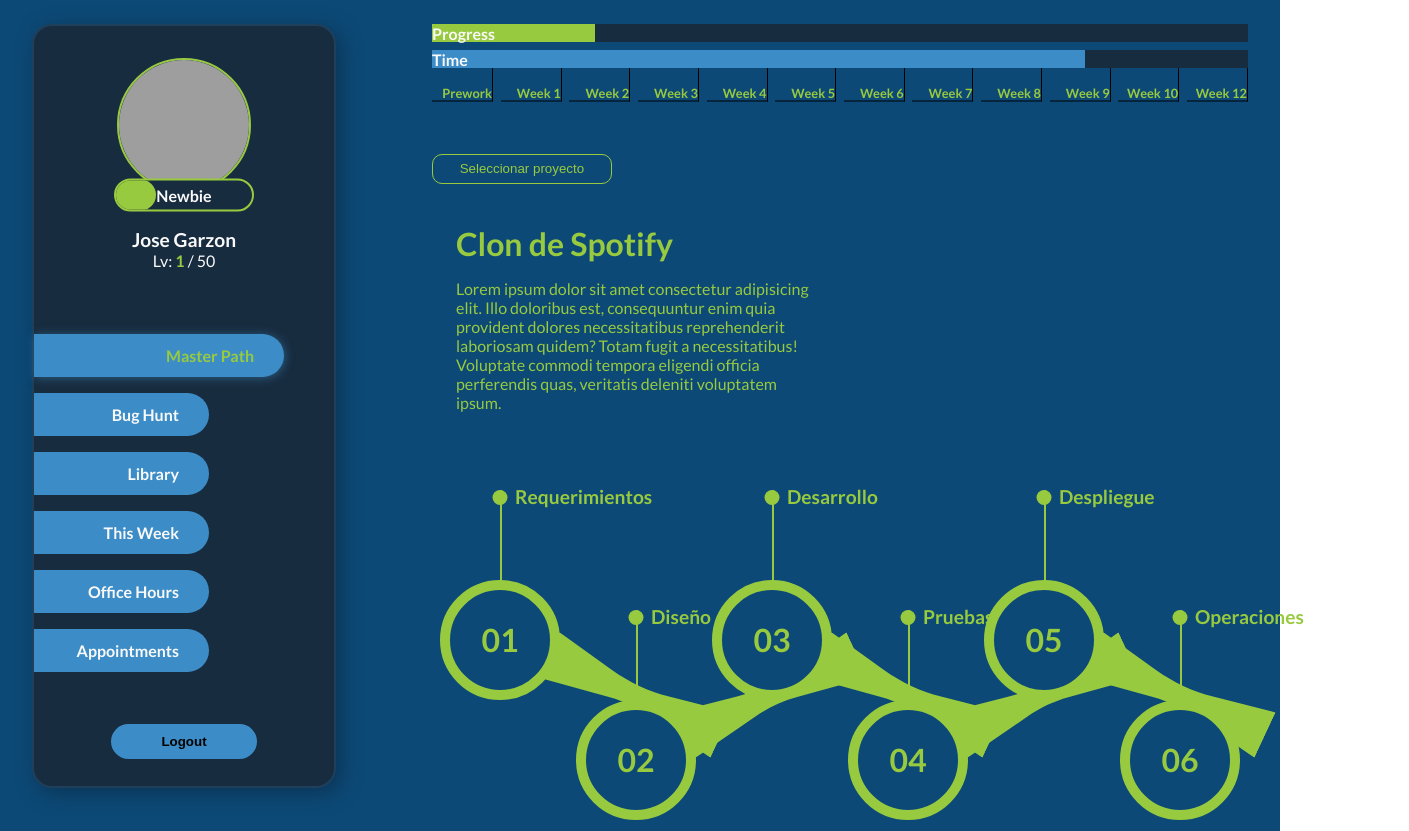
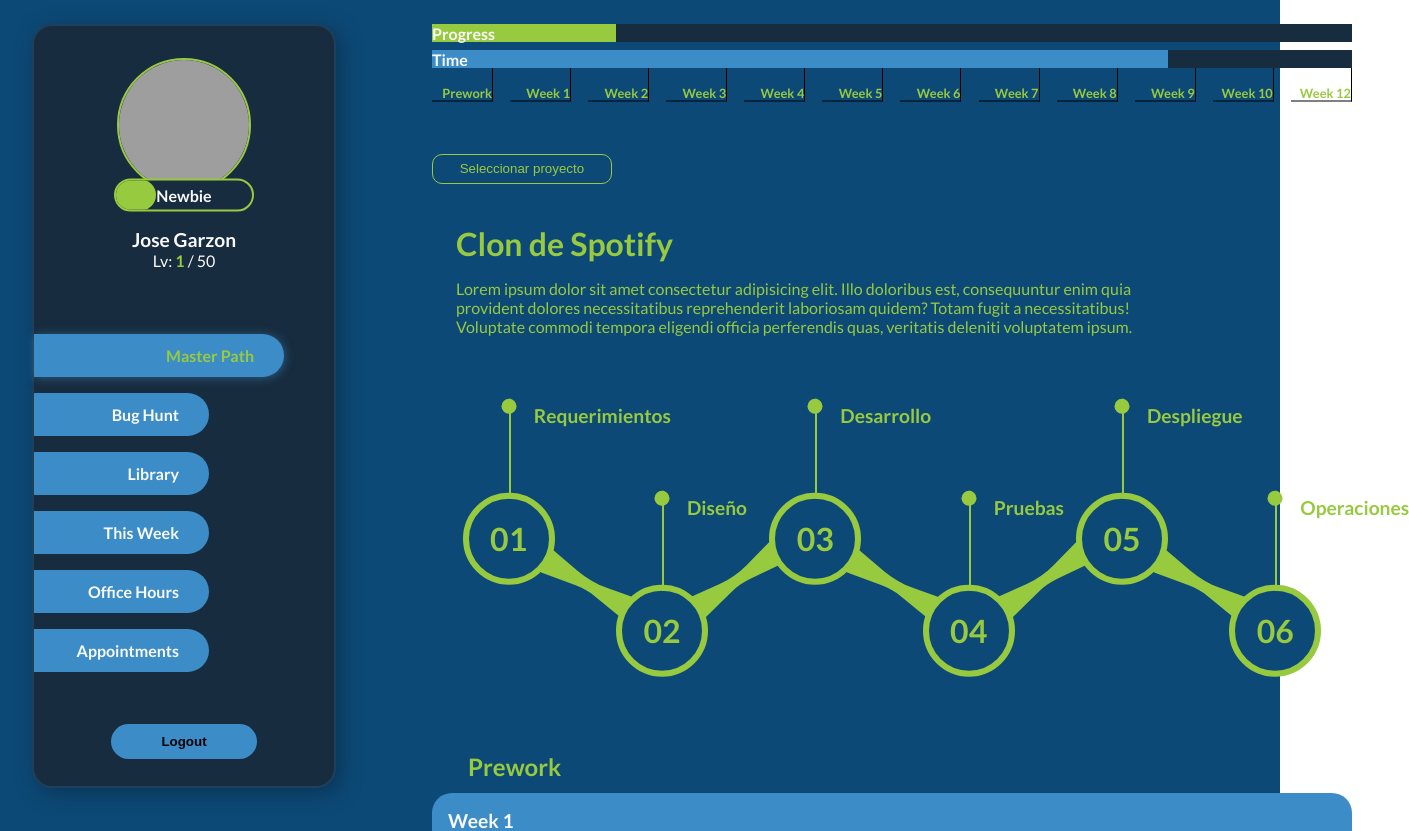
Before and after one commit to hack-learning/masterpath_frontend, a Next.js app: page /master-path in a window 1280 px wide. Shown: the top 831 px of the page, 1409 px wide, since content can reach past the window. Built offline with nearby package versions, Linux system fonts and the light colour scheme; grey boxes are pictures that could not be loaded.

Commit message:
path responsive

```diff
--- a/components/MilestoneBadge/styles.js
+++ b/components/MilestoneBadge/styles.js
@@ -2,7 +2,7 @@
 import styled from 'styled-components';
 
 // import variables
-import { border, colors } from '../../globalStyles/stylesVariables';
+import { mediaQueries, colors } from '../../globalStyles/stylesVariables';
 
 // ---------- COMPONENTS ---------- //
 export const Container = styled.section`
@@ -18,6 +18,11 @@
 		props.check === true ? `${colors.main}` : `${colors.darkSecond}`};
 	color: ${(props) =>
 		props.check === true ? `${colors.darkSecond}` : `${colors.main}`};
+	@media ${mediaQueries.desktop} {
+		width: 80px;
+		height: 80px;
+		border: 6px solid ${colors.main};
+	}
 
 	&::after {
 		content: '';
@@ -35,6 +40,9 @@
 		position: absolute;
 		top: -105px;
 		left: 65px;
+		@media ${mediaQueries.desktop} {
+			top: -95px;
+		}
 	}
 
 	p {
--- a/components/Milestones/styles.js
+++ b/components/Milestones/styles.js
@@ -2,14 +2,19 @@
 import styled from 'styled-components';
 
 // import variables
-import { border, colors } from '../../globalStyles/stylesVariables';
+import { mediaQueries } from '../../globalStyles/stylesVariables';
 
 // ---------- COMPONENTS ---------- //
 export const Container = styled.section`
+	width: 1440px;
 	display: flex;
 	justify-content: space-around;
 	margin-bottom: 20em;
 	transform: translateY(40%);
+	@media ${mediaQueries.desktop} {
+		width: 920px;
+		margin-bottom: 12em;
+	}
 
 	section:nth-child(odd) {
 		&::before {
@@ -21,6 +26,15 @@
 			top: 80%;
 			transform: rotateZ(25deg);
 			background-image: url('/union.svg');
+			background-repeat: no-repeat;
+			background-size: 100%;
+			@media ${mediaQueries.desktop} {
+				width: 100px;
+				height: 50px;
+				left: 80%;
+				top: 90%;
+				transform: rotateZ(30deg);
+			}
 		}
 	}
 	section:nth-child(even) {
@@ -34,6 +48,15 @@
 			bottom: 90%;
 			transform: rotateZ(-25deg);
 			background-image: url('/union.svg');
+			background-repeat: no-repeat;
+			background-size: 100%;
+			@media ${mediaQueries.desktop} {
+				width: 100px;
+				height: 50px;
+				left: 90%;
+				bottom: 70%;
+				transform: rotateZ(-35deg);
+			}
 		}
 	}
 	section:last-of-type {
--- a/components/Project/styles.js
+++ b/components/Project/styles.js
@@ -2,7 +2,11 @@
 import styled from 'styled-components';
 
 // import variables
-import { colors, border } from '../../globalStyles/stylesVariables';
+import {
+	colors,
+	border,
+	mediaQueries,
+} from '../../globalStyles/stylesVariables';
 
 // ---------- COMPONENTS ---------- //
 export const ProjectContainer = styled.section`
@@ -11,6 +15,10 @@
 	padding: 1.5em;
 	border-radius: ${border.borderRadiusBig};
 	transition: 0.5s;
+	@media ${mediaQueries.desktop} {
+		margin-right: 20%;
+	}
+
 	&:hover {
 		background: ${colors.main};
 		box-shadow: 5px 5px 20px rgba(10, 48, 77, 0.8);
```
Also changed, not shown: pages/index.js (+2 -13 lines).
